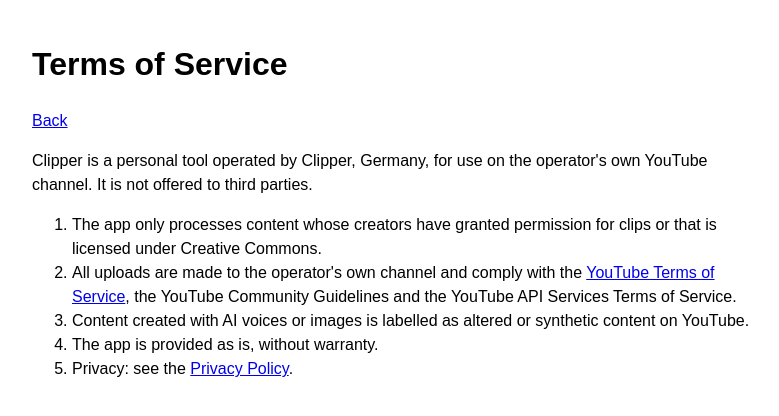
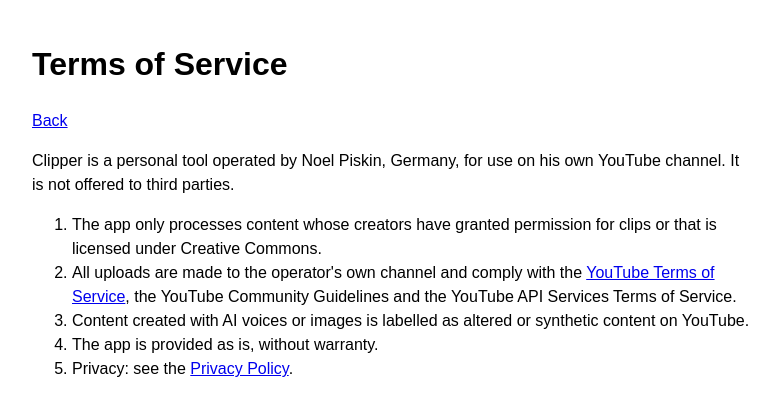
Before and after one commit to clipper9504-debug/clipper-info, a plain HTML site: page terms.html in a window 1280 px wide. Shown: the whole page, without its empty margins (248-1027 px from the left). Drawn offline with Linux system fonts and the light colour scheme.

Commit message:
Update terms.html

```diff
--- a/terms.html
+++ b/terms.html
@@ -1 +1 @@
-<!DOCTYPE html><html lang="en"><head><meta charset="utf-8"><title>Clipper - Terms of Service</title><meta name="viewport" content="width=device-width,initial-scale=1"></head><body style="font-family:sans-serif;max-width:720px;margin:40px auto;padding:0 16px;line-height:1.5"><h1>Terms of Service</h1><p><a href="index.html">Back</a></p><p>Clipper is a personal tool operated by Clipper, Germany, for use on the operator's own YouTube channel. It is not offered to third parties.</p><ol><li>The app only processes content whose creators have granted permission for clips or that is licensed under Creative Commons.</li><li>All uploads are made to the operator's own channel and comply with the <a href="https://www.youtube.com/t/terms">YouTube Terms of Service</a>, the YouTube Community Guidelines and the YouTube API Services Terms of Service.</li><li>Content created with AI voices or images is labelled as altered or synthetic content on YouTube.</li><li>The app is provided as is, without warranty.</li><li>Privacy: see the <a href="privacy.html">Privacy Policy</a>.</li></ol></body></html>
+<!DOCTYPE html><html lang="en"><head><meta charset="utf-8"><title>Clipper - Terms of Service</title><meta name="viewport" content="width=device-width,initial-scale=1"></head><body style="font-family:sans-serif;max-width:720px;margin:40px auto;padding:0 16px;line-height:1.5"><h1>Terms of Service</h1><p><a href="index.html">Back</a></p><p>Clipper is a personal tool operated by Noel Piskin, Germany, for use on his own YouTube channel. It is not offered to third parties.</p><ol><li>The app only processes content whose creators have granted permission for clips or that is licensed under Creative Commons.</li><li>All uploads are made to the operator's own channel and comply with the <a href="https://www.youtube.com/t/terms">YouTube Terms of Service</a>, the YouTube Community Guidelines and the YouTube API Services Terms of Service.</li><li>Content created with AI voices or images is labelled as altered or synthetic content on YouTube.</li><li>The app is provided as is, without warranty.</li><li>Privacy: see the <a href="privacy.html">Privacy Policy</a>.</li></ol></body></html>
```
